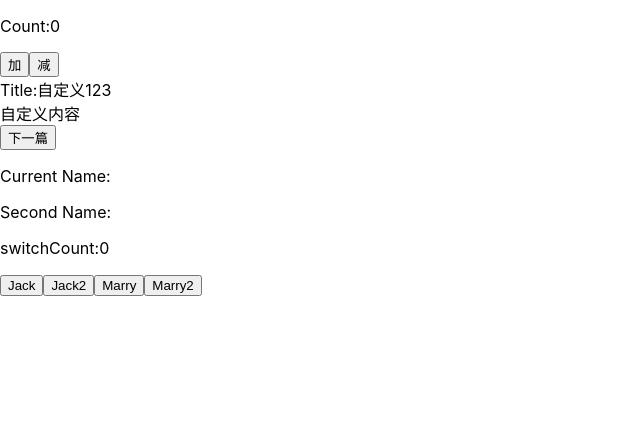
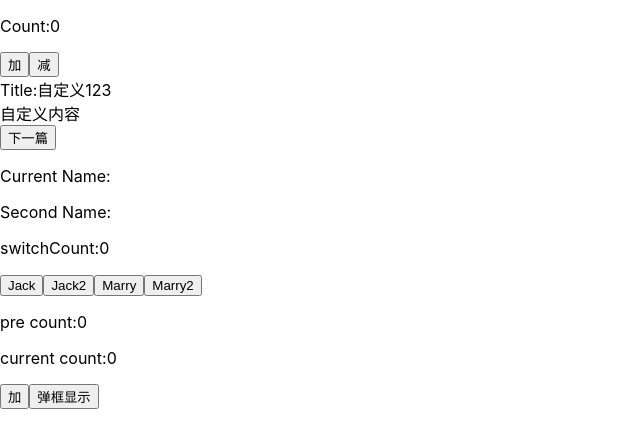
Before and after one commit to jinloser/hook-ts-demo, a React (Create React App) app: page / in a window 1280 px wide. Shown: the top 448 px of the page, without its empty margins (0-640 px from the left). Built offline with nearby package versions, Linux system fonts and the light colour scheme.

Commit message:
feat:新增countRef组件

```diff
--- a/src/App.tsx
+++ b/src/App.tsx
@@ -2,6 +2,7 @@ import React from 'react';
 import './App.css';
 import Article from './Component/Article';
 import Counter from './Component/Counter';
+import CountRef from './Component/CountRef';
 import Handle from './Component/Handle';
 import SwichCount from './Component/SwichCount';
 
@@ -12,6 +13,7 @@ const App: React.FC = () => {
       <Article title={'自定义123'} content={'自定义内容'} />
       <SwichCount />
       <Handle />
+      <CountRef />
     </>
   );
 };
--- /dev/null
+++ b/src/Component/CountRef.tsx
@@ -0,0 +1,27 @@
+import React, { useEffect, useRef, useState } from 'react';
+
+const CountRef: React.FC = () => {
+  const [count, setCount] = useState<number>(0);
+  const countRef = useRef<number>(count);
+
+  useEffect(() => {
+    countRef.current = count;
+  }, [count]);
+
+  const handleCount = () => {
+    setTimeout(() => {
+      alert('current count: ' + countRef.current);
+    }, 3000);
+  };
+
+  return (
+    <>
+      <p>pre count:{countRef.current}</p>
+      <p>current count:{count}</p>
+      <button onClick={() => setCount(count + 1)}>加</button>
+      <button onClick={() => handleCount()}>弹框显示</button>
+    </>
+  );
+};
+
+export default CountRef;
--- a/src/Component/Handle.tsx
+++ b/src/Component/Handle.tsx
@@ -1,4 +1,4 @@
-import React, { useEffect } from 'react';
+import React, { useEffect, useRef, useState } from 'react';
 
 const Handle: React.FC = () => {
   useEffect(() => {
@@ -6,11 +6,11 @@ const Handle: React.FC = () => {
       document.title = Math.random().toString();
     };
     window.addEventListener('resize', handle);
-
     return () => {
       window.removeEventListener('resize', handle);
     };
   }, []);
+
   return <></>;
 };
 
```
